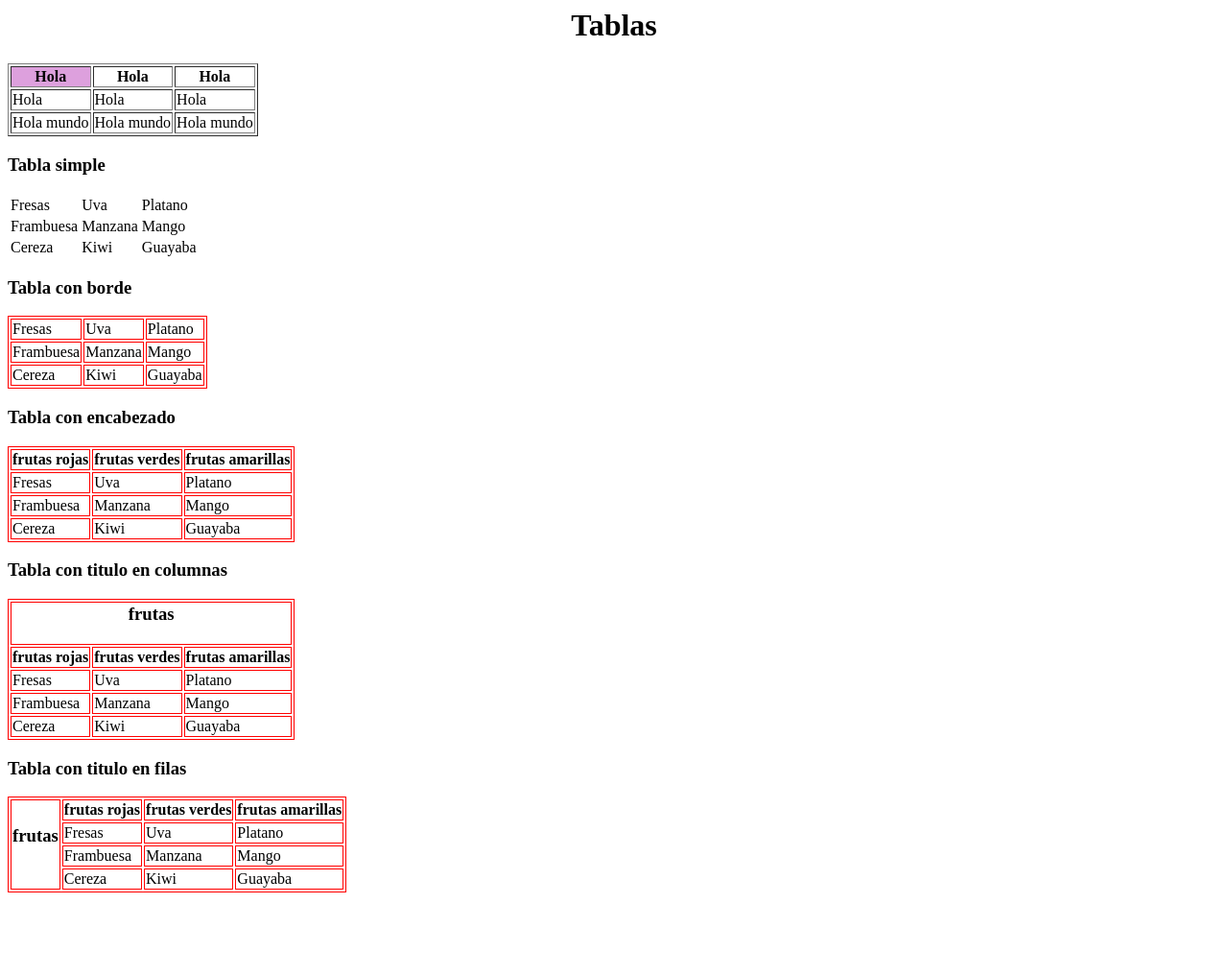
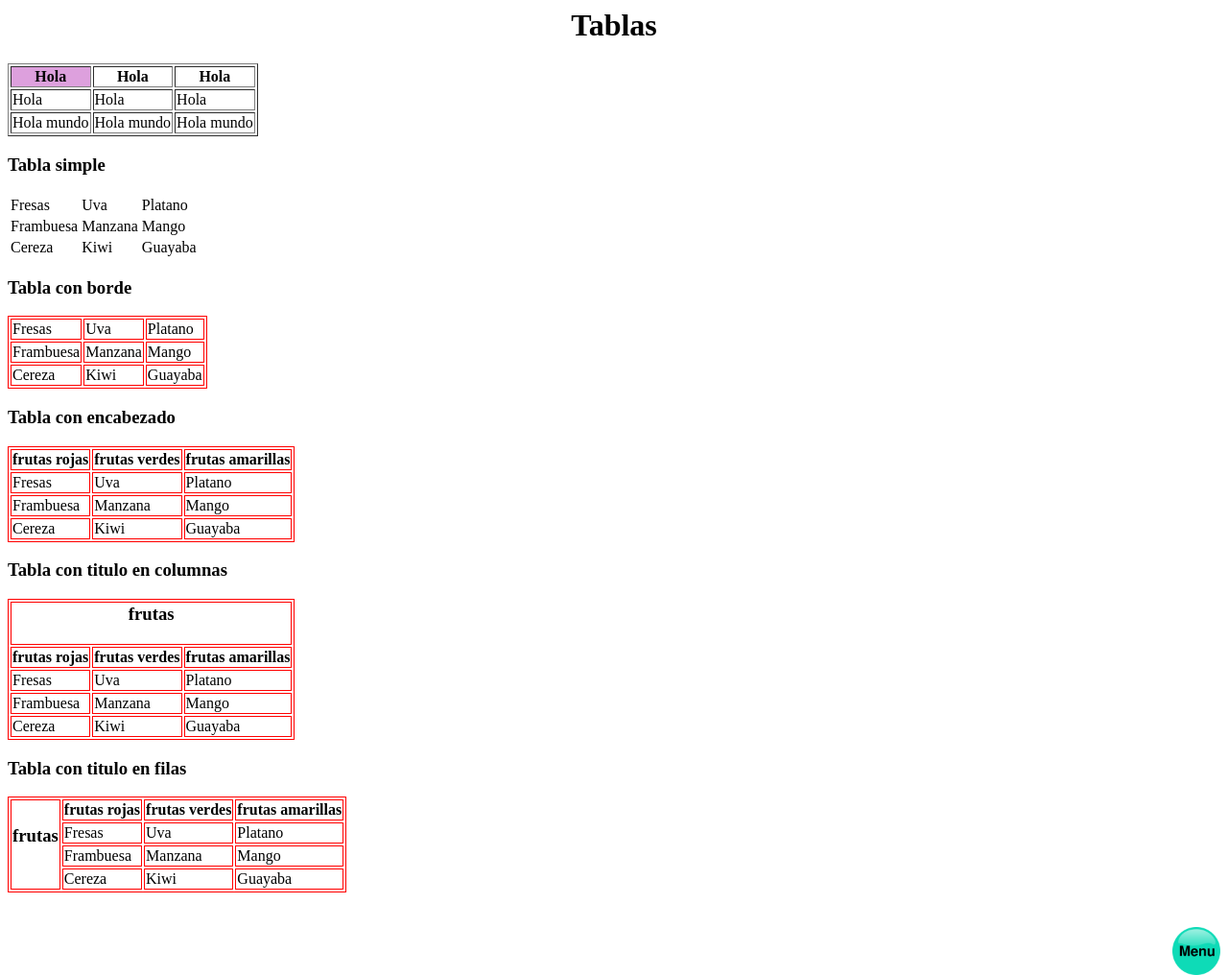
Before and after one commit to denigc/Tables, a plain HTML site: page index.html in a window 1280 px wide. Shown: the whole page at 96% size. Before the commit the page ends 938 px from the top, so only its background shows below. Drawn offline with Linux system fonts and the light colour scheme.

Commit message:
Update index.html

```diff
--- a/index.html
+++ b/index.html
@@ -135,8 +135,8 @@
 </tr>
 </table>
 
-
-
+<br><br>
+<a href="https://denigc.github.io/Indice/"><img src="menu.png" width=50 height=50 align="right"></a><br>
 
 
 
```
